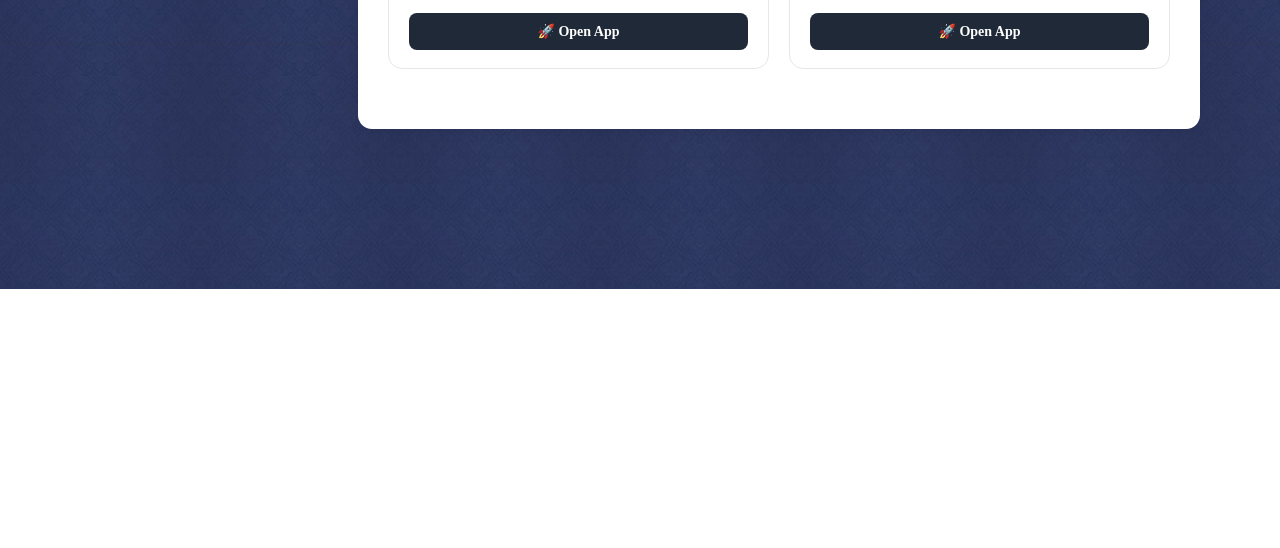
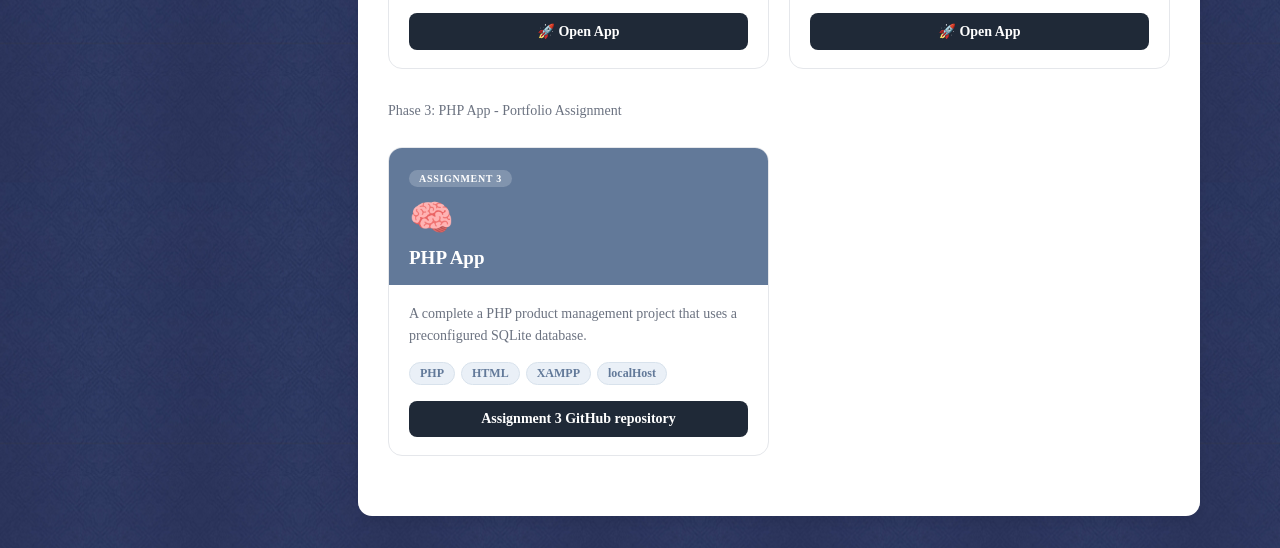
Before and after one commit to ALfayediZAD/CPIT-405, a website: page MyWorks.html in a window 1280 px wide. Shown: the part 511-1059 px from the top of the page. Before the commit the page ends 800 px from the top, so only its background shows below. Drawn offline with Linux system fonts and the light colour scheme.

Commit message:
Assignment 3 + Minor modifications

```diff
--- a/MyWorks.html
+++ b/MyWorks.html
@@ -47,7 +47,7 @@
   <main class="content">
     <section>
       <h2>My Works</h2>
-      <p class="works-intro">JavaScript apps built for CPIT-405 — one without APIs, one powered by a live public API.</p>
+      <p class="works-intro">JavaScript apps built for CPIT-405 : one without APIs, one powered by a live public API.</p>
       <div class="works-grid">
 
         <div class="work-card">
@@ -89,6 +89,31 @@
 
       </div>
     </section>
+     <section>
+
+      <p class="works-intro"> Phase 3: PHP App - Portfolio Assignment </p>
+      <div class="works-grid">
+
+        <div class="work-card">
+          <div class="work-card-header">
+            <span class="work-card-badge">Assignment 3</span>
+            <span class="work-card-icon">🧠</span>
+            <h3>PHP App</h3>
+          </div>
+          <div class="work-card-body">
+            <p class="work-card-desc">A complete a PHP product management project that uses a preconfigured SQLite database.</p>
+            <div class="work-card-tags">
+              <span class="work-tag">PHP</span>
+              <span class="work-tag">HTML</span>
+              <span class="work-tag">XAMPP</span>
+              <span class="work-tag">localHost</span>
+            </div>
+            <a href="https://github.com/ALfayediZAD/assignment3.git" class="work-card-link">Assignment 3 GitHub repository</a>
+          </div>
+        </div>
+
+      </div>
+    </section>
   </main>
 </div>
 </body>
```
Also changed, not shown: Labs.html (+4 -4 lines), contact.html (+2 -2 lines), index.html (+2 -2 lines), schedule.html (+2 -2 lines).
